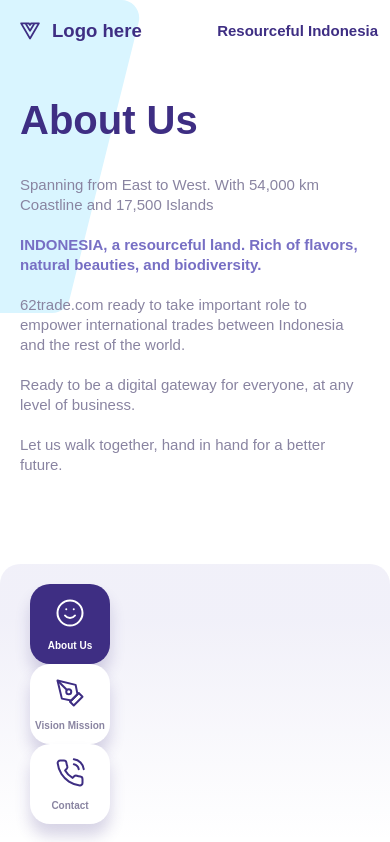
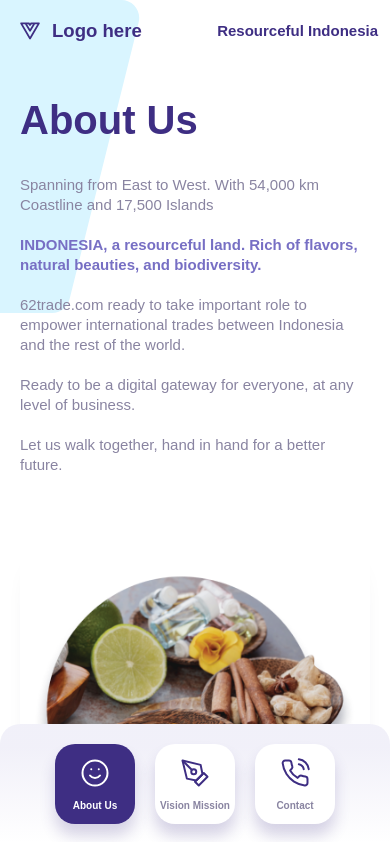
Before and after one commit to abui-am/test-interview, a Next.js app: page / in a window 390 px wide. Shown: the top 842 px of the page. Built offline with nearby package versions, Linux system fonts and the light colour scheme.

Commit message:
refactor: responsive

```diff
--- a/src/styles/components/layouts/BaseLayout.module.css
+++ b/src/styles/components/layouts/BaseLayout.module.css
@@ -26,7 +26,7 @@
   z-index: -1;
 }
 
-@media screen and (max-width: 480px) {
+@media screen and (max-width: 600px) {
   .root {
     display: block;
     margin-bottom: 120px;
@@ -78,7 +78,7 @@
   box-shadow: 0px 4px 10px rgba(0, 0, 0, 0.25);
 }
 
-@media screen and (max-width: 480px) {
+@media screen and (max-width: 600px) {
   .appHeader {
     margin-left: -20px;
     margin-right: -28px;
@@ -140,7 +140,7 @@
   color: white;
 }
 
-@media screen and (max-width: 480px) {
+@media screen and (max-width: 600px) {
   .navBar {
     position: fixed;
     bottom: 0;
@@ -153,6 +153,7 @@
 
   .navBarInner {
     composes: flex-center from global;
+    display: flex;
     padding: 20px;
     width: 100%;
     background: linear-gradient(180deg, rgba(119, 111, 196, 0.1) 19.89%, rgba(119, 111, 196, 0) 99.15%), #ffffff;
@@ -187,7 +188,7 @@
   height: 350px;
 }
 
-@media screen and (max-width: 860px) {
+@media screen and (max-width: 992px) {
   .floatingImage {
     margin-top: 12px;
     width: 216px;
@@ -199,7 +200,7 @@
   }
 }
 
-@media screen and (max-width: 480px) {
+@media screen and (max-width: 600px) {
   .floatingImage {
     width: 100%;
     margin-top: 12px;
--- a/src/styles/globals.css
+++ b/src/styles/globals.css
@@ -107,7 +107,7 @@ li {
   line-height: 20px;
 }
 
-@media screen and (max-width: 480px) {
+@media screen and (max-width: 600px) {
   h1 {
     font-weight: bold;
     font-size: 40px;
```
